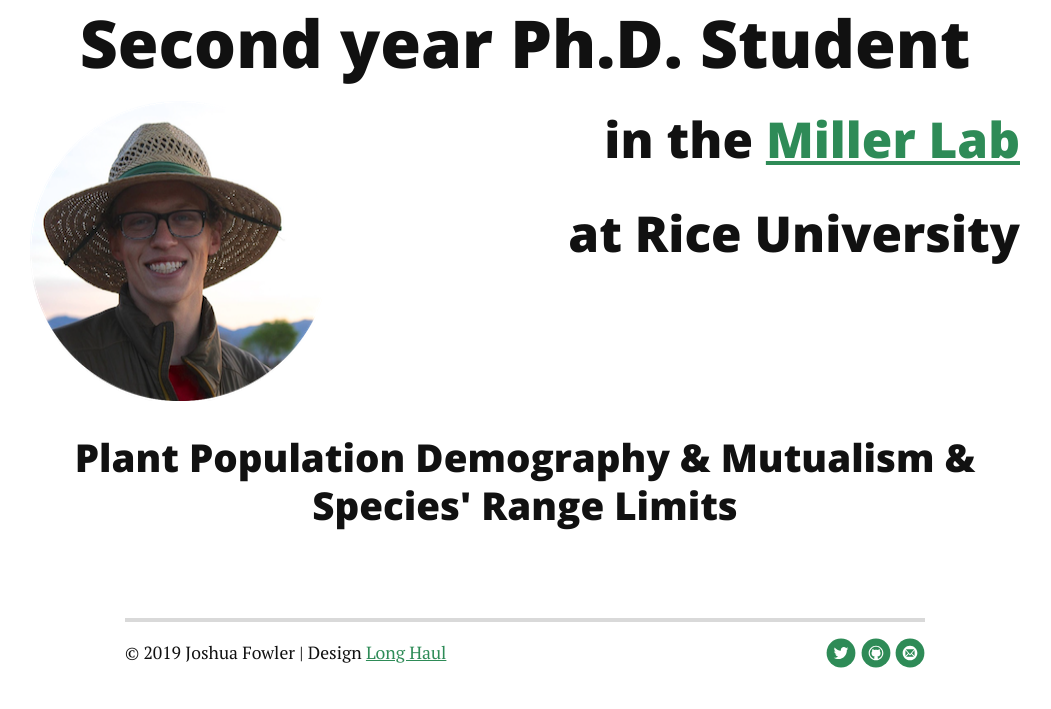
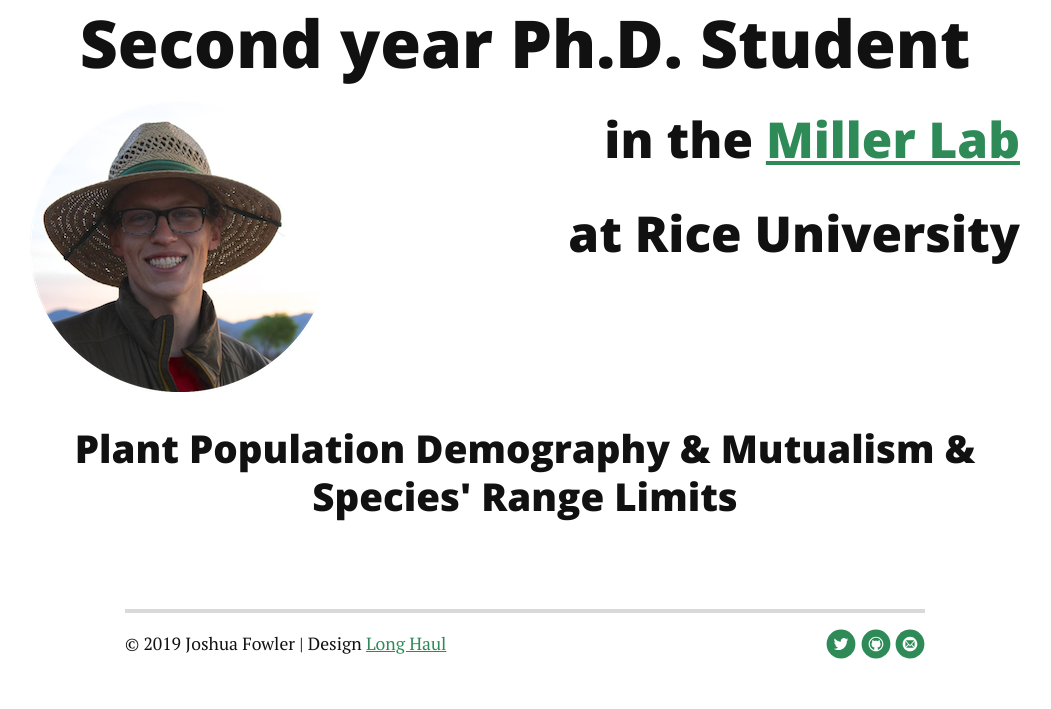
Before and after one commit to joshuacfowler/joshuacfowler.github.io, a Jekyll site: the page built from index.html, in a window 1280 px wide. Shown: the part 330-1039 px from the top of the page, without its empty margins (115-1166 px from the left). Built offline with Jekyll 4.4.1, drawn with Linux system fonts in a browser that asks for light colours; nearby versions of some CDN libraries; the list of posts is cut into pages by our own code.

Commit message:
Update index.html

```diff
--- a/index.html
+++ b/index.html
@@ -6,7 +6,7 @@
 <div class="home" id="home">
   <h1 class="PageTitle" style="text-align:center">Second year Ph.D. Student </h1>
   <div>
-     <img src="/assets/img/portrait.png" style="width:300px;height:300px;float:left">
+     <img src="/assets/img/portrait.png" style="float:left">
         <h2 style="float:right"> in the <a href="https://www.owlnet.rice.edu/~tm9/"> Miller Lab</a></h2>
         <h2 style="float:right">at Rice University</h2>
   </div>
```
